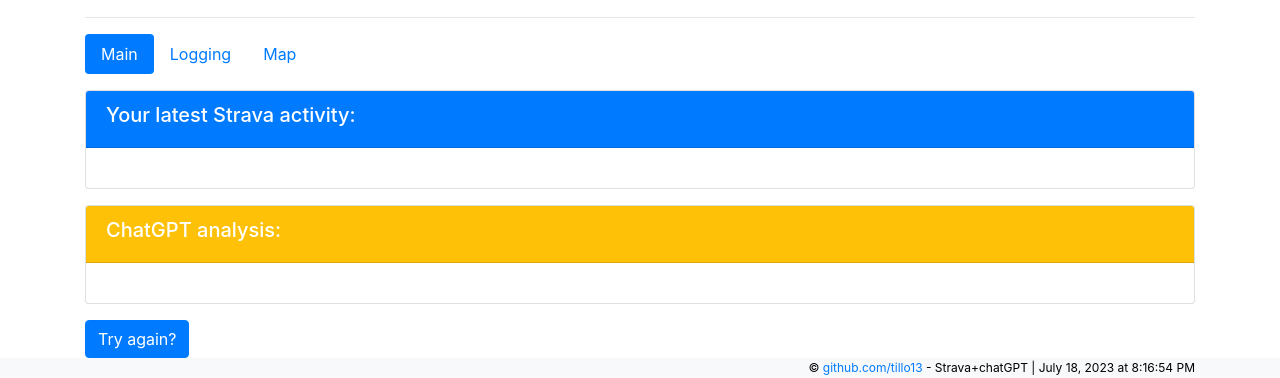
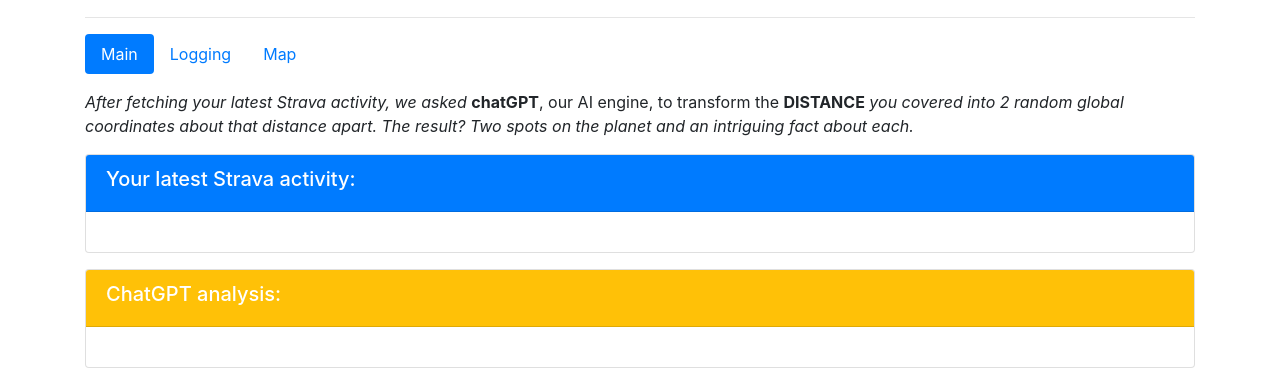
Before and after one commit to tillo13/gcp-strava, a Flask app: template templates/response.html in a window 1280 px wide. Shown: the part 125-503 px from the top of the page. Run offline with Flask 2, Linux system fonts and the light colour scheme; the template is opened without the code that fills it, so the values that code supplies are empty; some libraries are stand-ins or nearby versions.

Commit message:
additional context on main tab

```diff
--- a/db_utils.py
+++ b/db_utils.py
@@ -93,7 +93,7 @@ def save_token_info(connection, STRAVA_CLIENT_ID, athlete_id, access_token, refr
         result = connection.execute(
             text("""
                 INSERT INTO strava_access_tokens (client_id, athlete_id, access_token, refresh_token, expires_at, expires_in, last_refreshed_by, current_scope)
-                VALUES (:client_id, :athlete_id, :access_token, :refresh_token, :expires_at, :expires_in,'gcp-strava.wl.r.appspot.com', : current_scope)
+                VALUES (:client_id, :athlete_id, :access_token, :refresh_token, :expires_at, :expires_in,'gcp-strava.wl.r.appspot.com', :current_scope)
                 RETURNING pk_id
             """),
             {
--- a/gcloud_deploy.py
+++ b/gcloud_deploy.py
@@ -32,7 +32,7 @@ def deploy_app():
     if len(versions) > VERSION_MAX:
         print(f"More than {VERSION_MAX} versions exist. Deploying new version and then {len(versions)-(VERSION_MAX-1)} versions will be deleted.")
     else:
-        print("Less than or equal to {VERSION_MAX} versions exist, no need to delete versions.")
+        print(f"Less than or equal to {VERSION_MAX} versions exist, no need to delete versions.")
     print("Deploying...")
     subprocess.run(["gcloud", "app", "deploy", "--quiet", "--project=gcp-strava"], check=True)
     print("Deployment done.")
--- a/main.py
+++ b/main.py
@@ -86,6 +86,8 @@ def login():
 def exchange_token():
     start_time = time.time()
     model_choice=request.args.get('model_choice')
+    strava_time = 0  # Initialize strava_time
+    db_time = 0  # Initialize db_time
     #this is just the default messages on the response.html page
     messages = []
     #set values to put in the "logging tab"
@@ -103,6 +105,9 @@ def exchange_token():
     strava_auth_start = time.time()
     try:
         code = request.args.get('code')
+        strava_auth_end = time.time()
+        strava_time = strava_auth_end - strava_auth_start
+        db_start = time.time()
 
         # Check if 'code' is valid
         if not code or not isinstance(code, str):
@@ -189,6 +194,7 @@ def exchange_token():
             # Once we have the response, we can go through each activity and print the details
             activity_id = None
             summary_polyline = None
+            chatgpt_time = 0  # Initialize chatgpt_time
             messages.append('Your latest Strava activity...')
             for num, activity in enumerate(activities, 1):
                 activity_id = activity['id']
--- a/templates/response.html
+++ b/templates/response.html
@@ -16,9 +16,14 @@
         </li>
     </ul>
     <div class="tab-content" id="pills-tabContent">
+        <div class="tab-pane fade show active" id="main" role="tabpanel" aria-labelledby="main-tab">
 
-    <div class="tab-pane fade show active" id="main" role="tabpanel" aria-labelledby="main-tab">
-        <!-- Strava Card -->
+            <!-- Welcome message -->
+            <div class="mb-3">
+                <p><em>After fetching your latest Strava activity, we asked</em> <strong>chatGPT</strong>, <em></em>our AI engine, to transform the</em> <strong>DISTANCE</strong> <em>you covered into 2 random global coordinates about that distance apart. The result? Two spots on the planet and an intriguing fact about each.</em></p>
+            </div>
+
+            <!-- Strava activity card -->
             <div class="card mb-3">
                 <div class="card-header bg-primary text-white">
                     <h5>Your latest Strava activity:</h5>
@@ -31,7 +36,8 @@
                     {% endfor %}
                 </div>
             </div>
-        <!-- ChatGPT Card -->
+
+            <!-- ChatGPT analysis card -->
             <div class="card mb-3">
                 <div class="card-header bg-warning text-white">
                     <h5>ChatGPT analysis:</h5>
```
Lines whose indentation alone changed are shown as unchanged.
